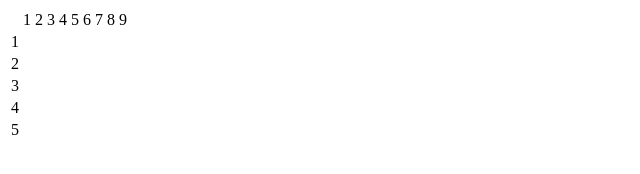
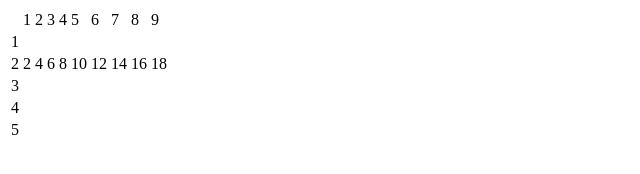
Before and after one commit to udonka/kuku, a plain HTML site: page index.html in a window 1280 px wide. Shown: the whole page, without its empty margins (0-640 px from the left). Drawn offline with Linux system fonts and the light colour scheme.

Commit message:
input 2 no dan

```diff
--- a/index.html
+++ b/index.html
@@ -26,15 +26,15 @@
 
     <tr>
         <td>2</td>
-        <td></td>
-        <td></td>
-        <td></td>
-        <td></td>
-        <td></td>
-        <td></td>
-        <td></td>
-        <td></td>
-        <td></td>
+        <td>2</td>
+        <td>4</td>
+        <td>6</td>
+        <td>8</td>
+        <td>10</td>
+        <td>12</td>
+        <td>14</td>
+        <td>16</td>
+        <td>18</td>
     </tr>
     <tr>
         <td>3</td>
```
